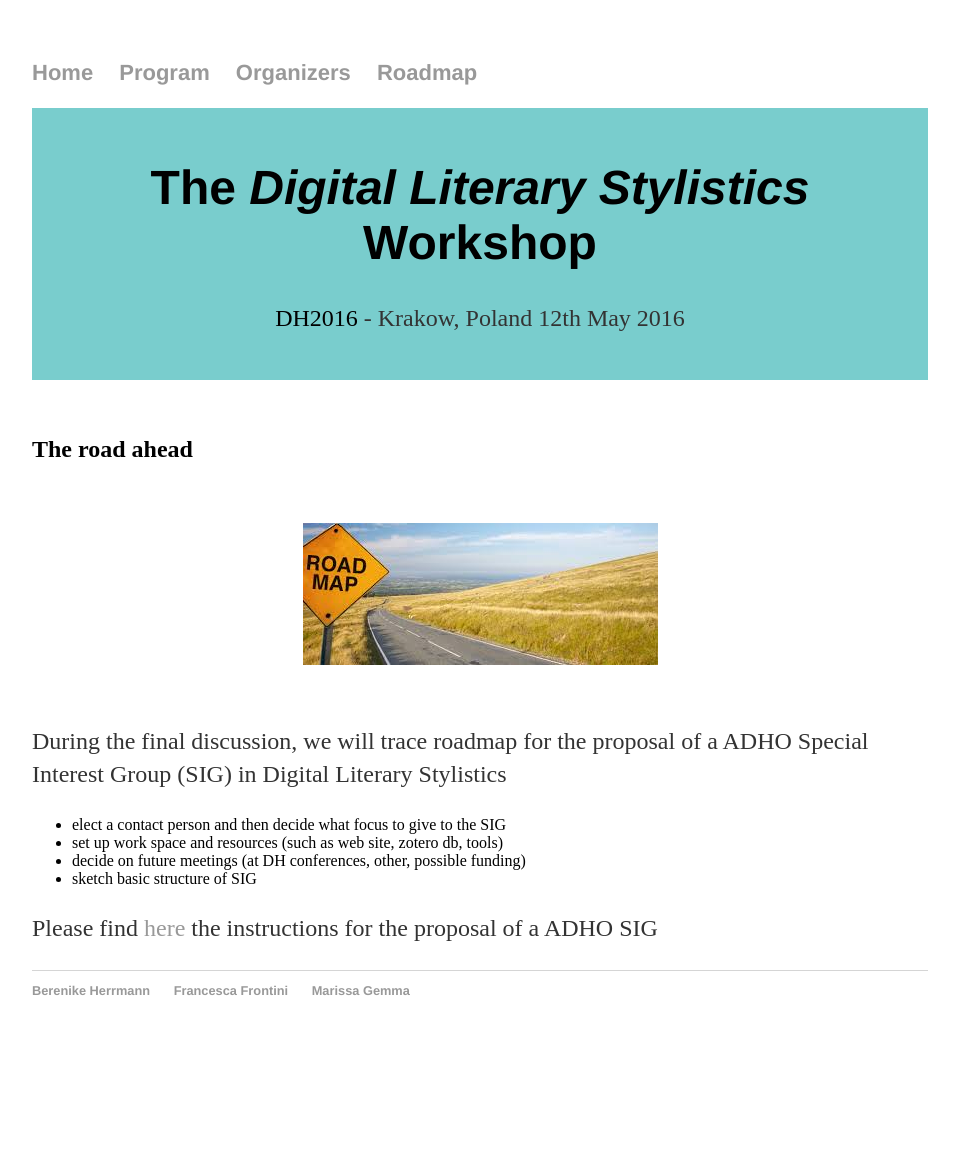
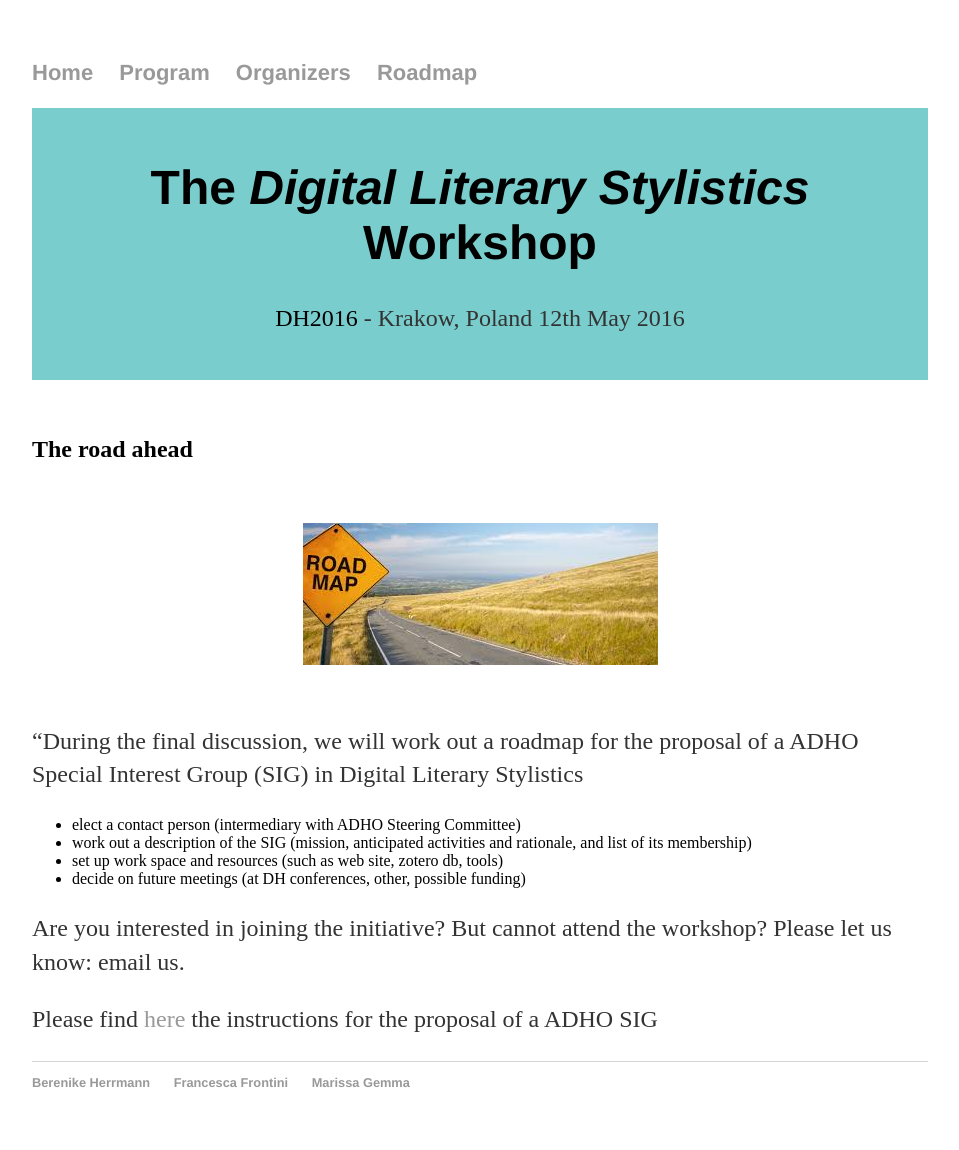
Before and after one commit to DigitalLiteraryStylistic/-DigitalLiteraryStylistic.github.io, a Jekyll site: the page built from roadmap.html, in a window 1280 px wide. Shown: the whole page, without its empty margins (160-1119 px from the left). Built offline with Jekyll 4.4.1, drawn with Linux system fonts in a browser that asks for light colours; before the commit the page ends 1058 px from its top, so only the background shows below that.

Commit message:
Update roadmap.html

```diff
--- a/roadmap.html
+++ b/roadmap.html
@@ -8,13 +8,15 @@ title: Digital Literary Stylistics Workshop - Co-located with DH2016
 <h2>The road ahead</h2>
 <img src="images/roadmap.jpg" alt="roadmap" class="ri" />
 
-<p>During the final discussion, we will trace roadmap for the proposal of a ADHO Special Interest Group (SIG) in Digital Literary Stylistics</p>
+<p>“During the final discussion, we will work out a roadmap for the proposal of a ADHO Special Interest Group (SIG) in Digital Literary Stylistics</p>
 
 <ul>
-  <li>elect a contact person and then decide what focus to give to the SIG</li>
+  <li>elect a contact person (intermediary with ADHO Steering Committee)</li>
+  <li>work out a description of the SIG (mission, anticipated activities and rationale, and list of its membership)</li>
   <li>set up work space and resources (such as web site, zotero db, tools)</li>
   <li>decide on future meetings (at DH conferences, other, possible funding)</li>
-  <li>sketch basic structure of SIG </li>
 </ul>
 
+<p>Are you interested in joining the initiative? But cannot attend the workshop? Please let us know: email us.</p>
+
 <p>Please find <a href="http://adho.org/administration/steering/protocol-adho-special-interest-groups-sigs" target="_blank">here</a> the instructions for the proposal of a ADHO SIG</p>
```
